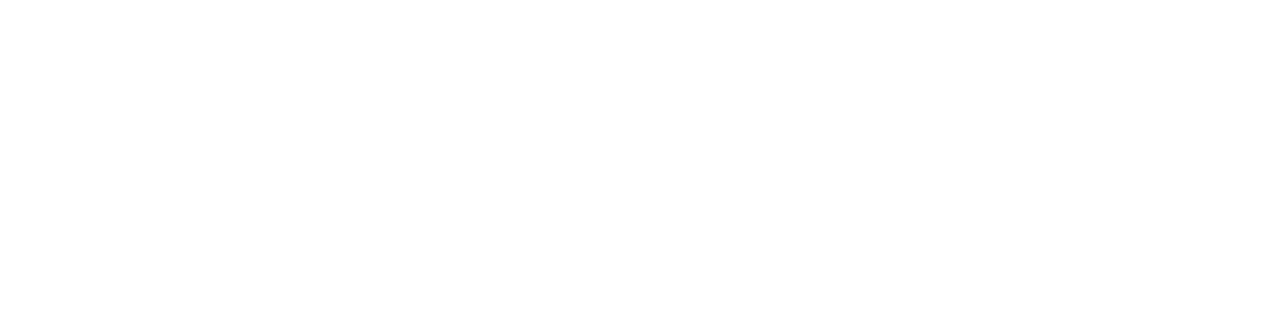
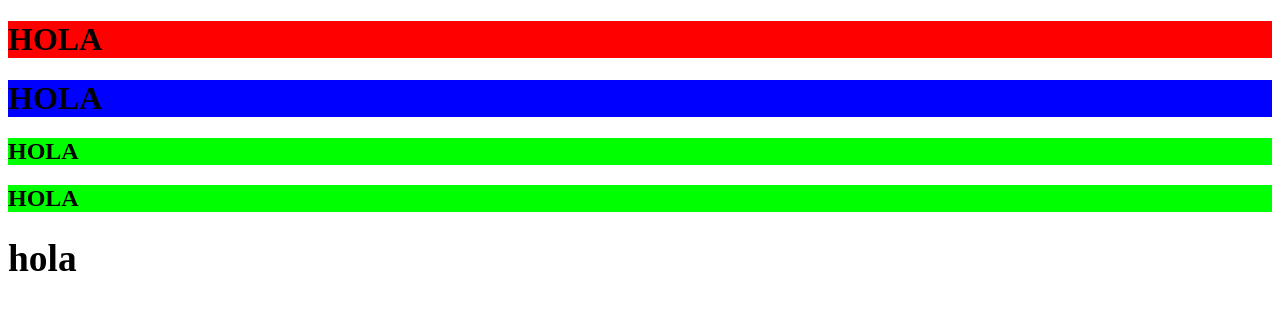
Before and after one commit to guillermoluisc/clase-13-dom, a plain HTML site: page index.html in a window 1280 px wide. Drawn offline with Linux system fonts and the light colour scheme.

Commit message:
segundo commit

```diff
--- a/index.html
+++ b/index.html
@@ -3,9 +3,15 @@
 <head>
 	<meta charset="utf-8">
 	<meta name="viewport" content="width=device-width, initial-scale=1">
-	<title></title>
+	<title>DOM</title>
 </head>
-<body>
+	<body>
+		<h1 id="hola"> HOLA </h1>
+		<h1 id="hola2"> HOLA </h1>
+		<h2 class="holanda"> HOLA </h1>
+		<h2 class="holanda"> HOLA </h1>
+		<h3> HOLA </h1>
 
+<script src="java.js"></script>
 </body>
 </html>
--- a/java.js
+++ b/java.js
@@ -0,0 +1,37 @@
+//se puede acceder poneindo el elemento por ejemplo h1
+//pero olo agarra el primero
+//en caso de quere tomar uno en esecifico se puede hacer por id o clase
+//por lo que me dicen solo siempre toma el primero
+
+let h1= document.querySelector("#hola")
+h1
+h1.style.backgroundColor="red"
+
+let h2= document.querySelector("#hola2")
+h2
+h2.style.backgroundColor="blue"
+
+
+//
+//ver como se usa el classlist, pero basicamente lo que hace
+//es agregarle una clase al elemento por ejemplo h1.classList.add("holanda")
+//siendo holanda una clase creada  en un archivo css
+//el toggle evalua el elemento si tiene o no la clase, si la tiene se la quira, sino se la agrega
+//ademas retorna true o false
+//
+
+//esta es la manera que encontré de hacer que todos los objetos con la misma clase
+//cambien de color o cualquier cosa.
+let h3= document.querySelectorAll(".holanda")
+h3
+for (let x=0;x<h3.length;x++){
+	h3[x].style.backgroundColor="lime"
+}
+
+//Manipulacion de texto y contenido
+
+let nuevoh3=document.querySelector("h3")
+nuevoh3.textContent="modificado"
+
+//iner html modifica el propio HTML
+nuevoh3.innerHTML="<h1> hola </h1>"
```
